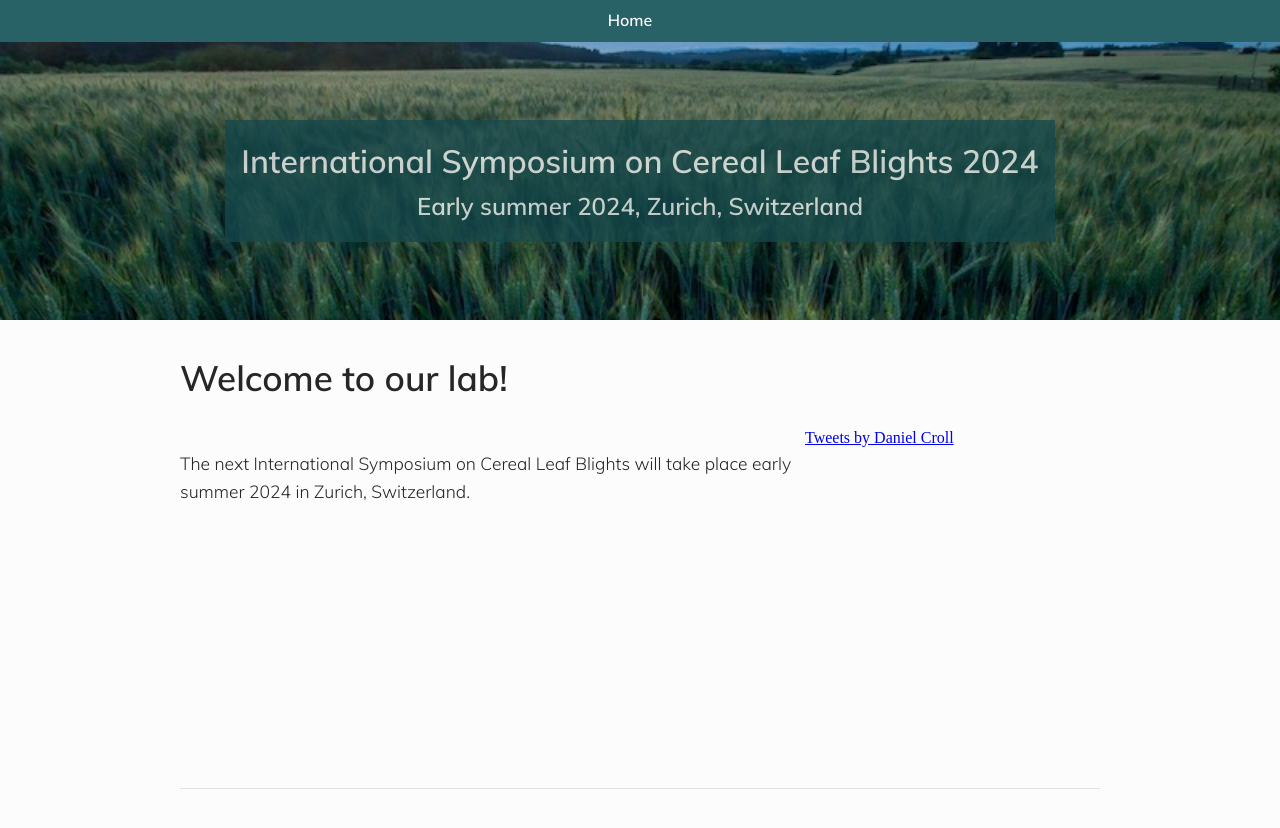
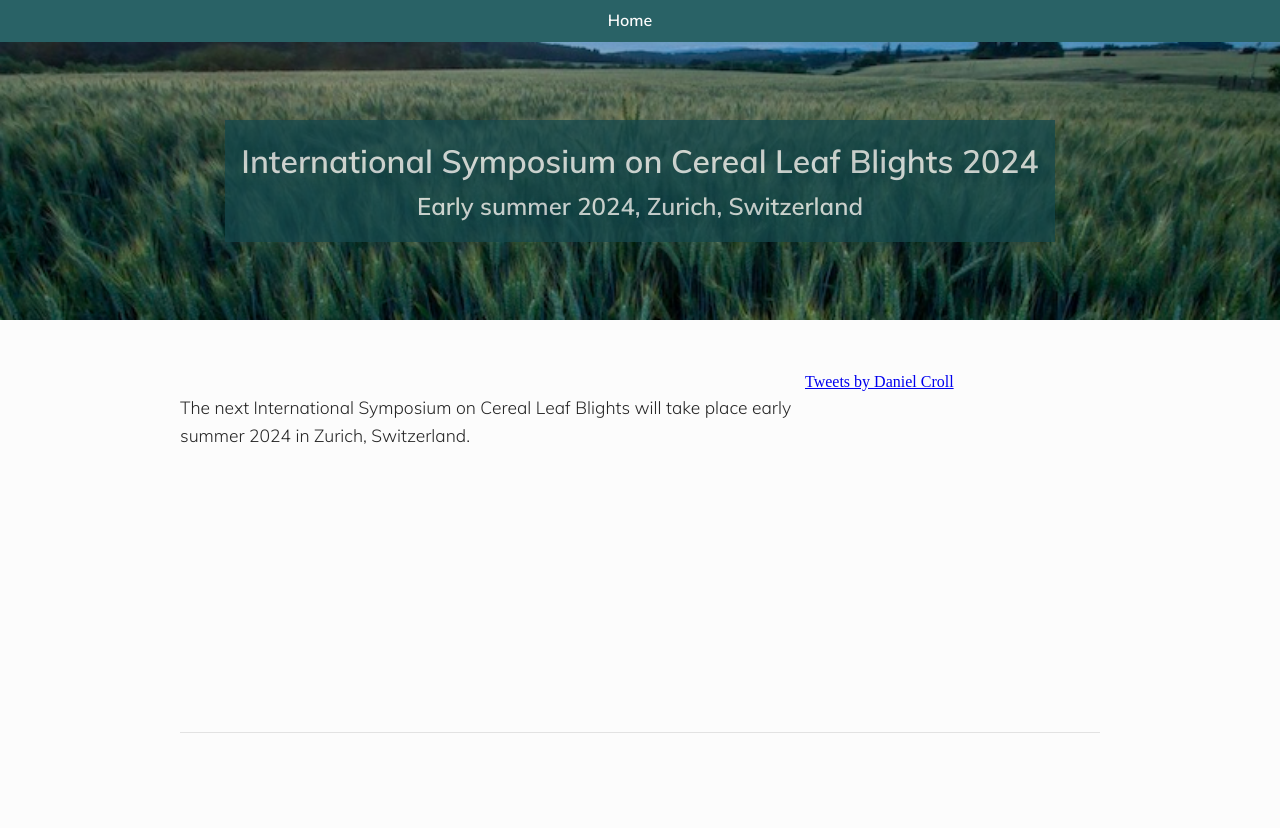
Before and after one commit to crolllab/isclb2024, a Jekyll site: the page built from index.md, in a window 1280 px wide. Shown: the top 828 px of the page. Built offline with Jekyll 4.4.1, drawn with Linux system fonts in a browser that asks for light colours; some web fonts are replaced; comment, search, counter and statistics services are not loaded.

Commit message:
Update index.md

```diff
--- a/index.md
+++ b/index.md
@@ -5,7 +5,6 @@ permalink: /
 description: International Symposium on Cereal Leaf Blights 2024
 ---
 
-# Welcome to our lab!
 
 <style>
  .grid {
```
